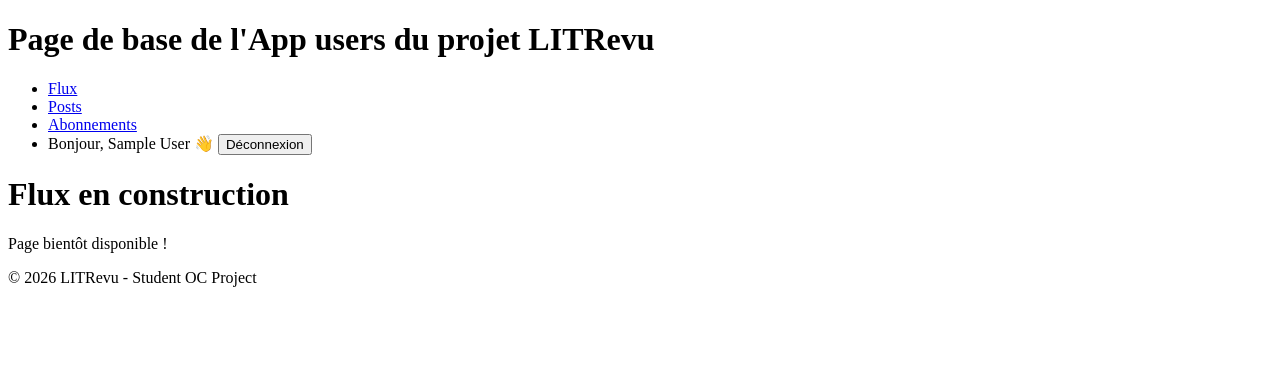
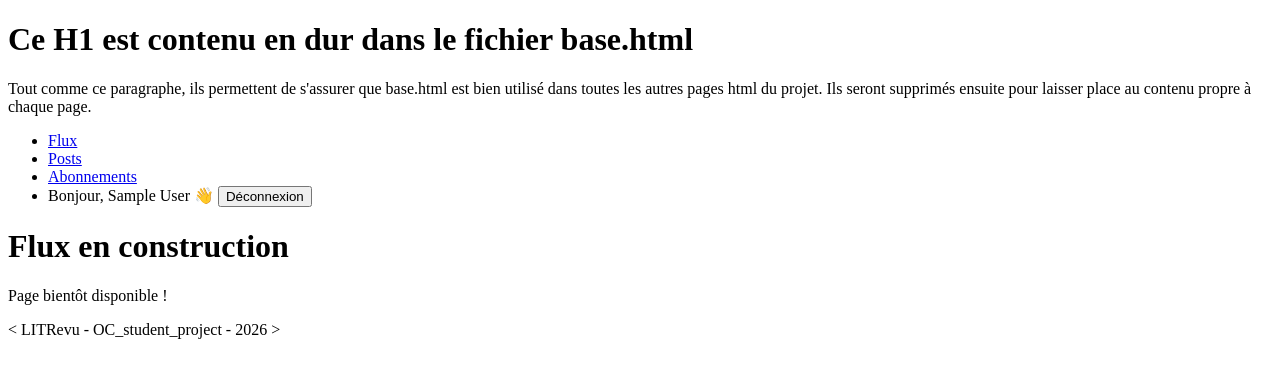
Before and after one commit to Nels-J/Projet9_LITRevu, a Django app: page /users/flux/ in a window 1280 px wide. Shown: the top 378 px of the page. Run offline with Django 5.2, Linux system fonts and the light colour scheme; the visitor is signed in with stand-in values (Sample User, id 1).

Commit message:
Refactor base.html: update title structure, add placeholder content, and improve navbar visibility for authenticated users

```diff
--- a/users/templates/users/base.html
+++ b/users/templates/users/base.html
@@ -1,23 +1,36 @@
+{# base.html #}
 <!DOCTYPE html>
 <html lang="fr">
     <head>
         <meta charset="UTF-8">
-        <title>{% block title %}LITRevu{% endblock %}</title>
-        {#        <link rel="stylesheet" href="{% static 'css/styles.css' %}">#}
+
+        {# Title par défaut pour l'application users à surcharger dans les autres gabarits enfants #}
+        <title>LITRevu{% block title %} - UNDEFINED head title{% endblock %}</title>
     </head>
     <body>
         <header>
-            <h1>Page de base de l'App users du projet LITRevu</h1>
-            {% include 'users/includes/navbar.html' %}
+            <h1>
+                Ce H1 est contenu en dur dans le fichier base.html
+            </h1>
+            <p>
+                Tout comme ce paragraphe, ils permettent de s'assurer que base.html est bien utilisé dans toutes les autres pages html du projet. Ils seront supprimés ensuite pour laisser place au contenu propre à chaque page.
+            </p>
+            {# Seul un utilisateur connecté doit accéder à la navigation #}
+            {% if user.is_authenticated %}
+                {% include 'users/includes/navbar.html' %}
+            {% endif %}
         </header>
 
         <main>
             {% block content %}
-                <!-- contenu spécifique à chaque page ici.-->
+                <!-- Si d'autres pages ont un block du meme nom, alors le contenu de celles-ci sera injecté ici pour le rendu html final -->
+                <p>UNDEFINED block content dans une des pages enfants.</p>
             {% endblock %}
         </main>
+
         <footer>
-            <p>&copy; 2026 LITRevu - Student OC Project</p>
+            <p>&lt; LITRevu - OC_student_project - 2026 &gt;</p>
         </footer>
+
     </body>
 </html>
```
